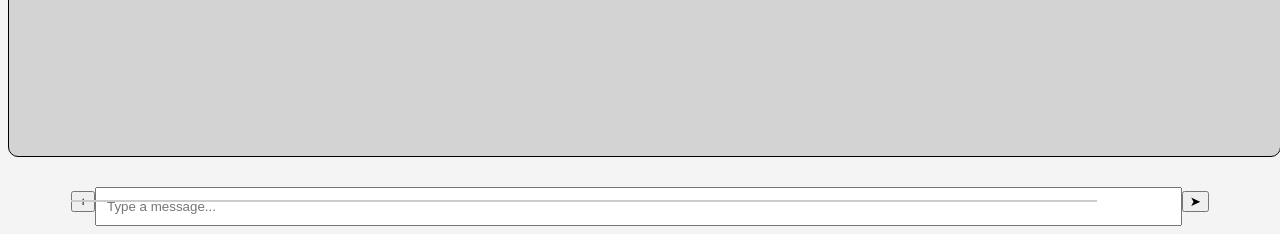
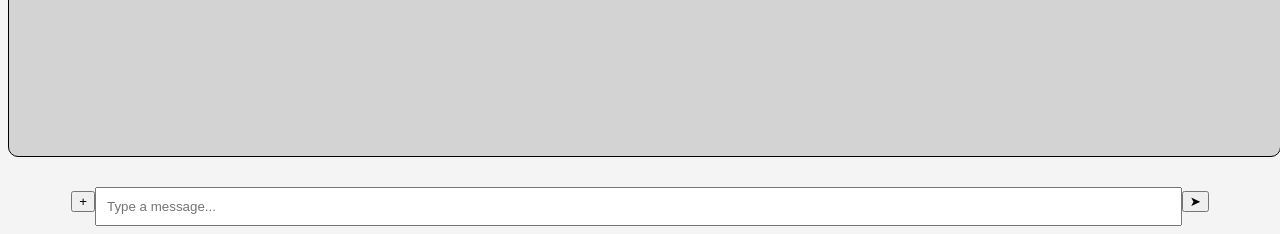
Before and after one commit to MichaelWHamilton/compnetworks-chatroom, a Flask app: page / in a window 1280 px wide. Shown: the part 866-1100 px from the top of the page. Run offline with Flask 3, Linux system fonts and the light colour scheme; some libraries are stand-ins or nearby versions.

Commit message:
fixed auto complete line being shown. it was type block so it showed a lline, switch it to type on start and when less than 2 chars in input box

```diff
--- a/static/script.js
+++ b/static/script.js
@@ -46,6 +46,7 @@ input.addEventListener("input", async function() {
 
     if (lastWord.length < 2) {
         autocompleteBox.innerHTML = "";
+        autocompleteBox.style.display = "none";
         return;
     }
 
@@ -53,6 +54,7 @@ input.addEventListener("input", async function() {
     autocompleteBox.innerHTML = "";
 
     if (matches.length > 0) {
+        autocompleteBox.style.display = "block";
         matches.forEach(word => {
             let suggestion = document.createElement("div");
             suggestion.textContent = word;
@@ -62,9 +64,13 @@ input.addEventListener("input", async function() {
                 words.push(word);
                 input.value = words.join(" ") + " ";
                 autocompleteBox.innerHTML = "";
+                autocompleteBox.style.display = "none";
             };
             autocompleteBox.appendChild(suggestion);
         });
+    }
+    else{
+        autocompleteBox.style.display= "none";
     }
 });
 
@@ -90,6 +96,22 @@ input.addEventListener("keydown", function(event) {
         event.preventDefault();
     }
 });
+
+// Hide autocomplete on Enter
+input.addEventListener("keydown", function (event) {
+    if (event.key === "Enter") {
+        autocompleteBox.style.display = "none";
+    }
+});
+
+// Hide autocomplete when clicking outside
+document.addEventListener("click", function (event) {
+    if (!autocompleteBox.contains(event.target) && event.target !== input) {
+        autocompleteBox.style.display = "none";
+    }
+});
+
+
 
 // Listen for messages
 socket.on('message', function(data) {
@@ -155,6 +177,7 @@ socket.on('set_username', function(data){
     username = data.username;
     console.log("Username: ", username);
 });
+
 
 // Toggle dark/light mode
 toggleModeButton.addEventListener("click", function() {
--- a/templates/index.html
+++ b/templates/index.html
@@ -11,6 +11,7 @@
     <style>
         /* 🔹 Autocomplete Box */
         .autocomplete-suggestions {
+            display : none;
             position: absolute;
             background: white;
             border: 1px solid #ccc;
@@ -34,12 +35,12 @@
     <div id="messages"></div> <!-- Where messages will appear -->
 
 
-    <div style="position: relative; width: 90%; margin: auto; display: flex; align-items: center;">
+    <div id="inputmsg" style="position: relative; width: 90%; margin: auto; display: flex; align-items: center;">
         <button onclick="document.getElementById('fileInput').click()">+</button>
         <input type="file" id="fileInput" accept=".txt" style="display: none">
         <input type="text" id="input" placeholder="Type a message..." autocomplete="off" />
         <button id="sendButton">➤</button>
-        <div style="display:block" id="autocomplete-box" class="autocomplete-suggestions"></div>
+        <div id="autocomplete-box" class="autocomplete-suggestions"></div>
     </div>
 
     <!-- <div>
```
Also changed, not shown: static/style.css (line endings or trailing spaces).
